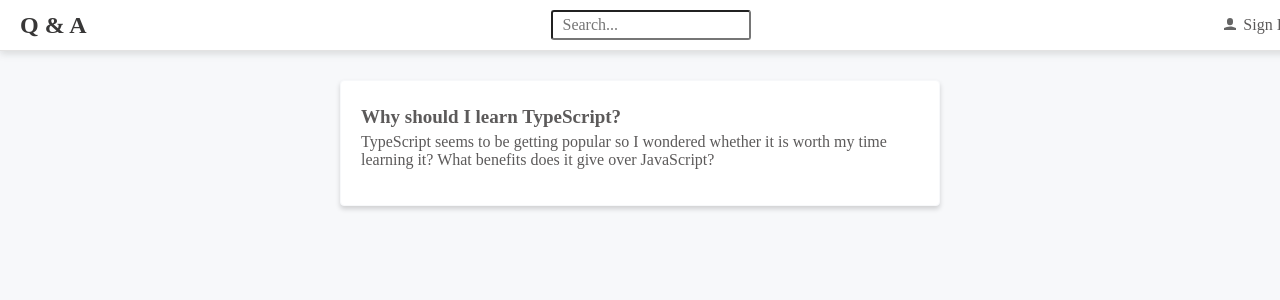
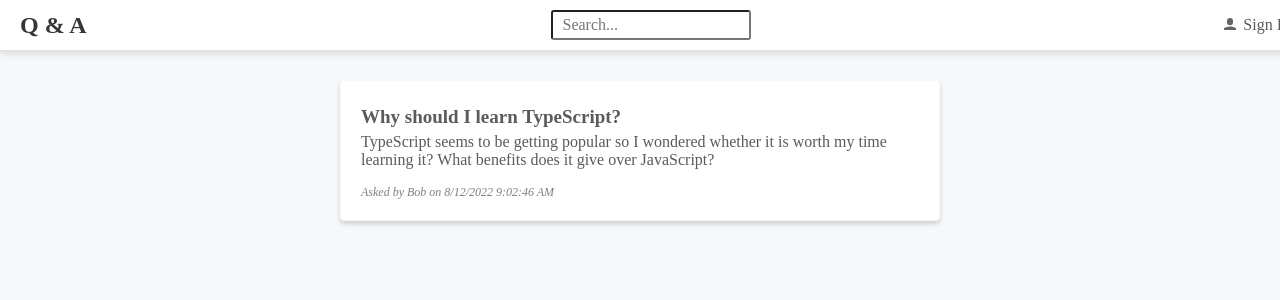
Before and after one commit to KennedyMungai/DankQAndAApp, a React (Create React App) app in the folder qandafrontend/: page /questions/1 in a window 1280 px wide. Shown: the top 300 px of the page. Built offline with nearby package versions, Linux system fonts and the light colour scheme.

Commit message:
Added the time variables to the markup

```diff
--- a/qandafrontend/src/QuestionPage.tsx
+++ b/qandafrontend/src/QuestionPage.tsx
@@ -4,7 +4,7 @@ import React, { useEffect, useState } from 'react'
 import { useParams } from 'react-router-dom'
 import { Page } from './Page'
 import { getQuestion, QuestionData } from './QuestionsData'
-import { gray6 } from './Styles'
+import { gray3, gray6 } from './Styles'
 
 const QuestionPage = () => {
     const [question, setQuestion] = useState<QuestionData | null>(null)
@@ -51,6 +51,20 @@ const QuestionPage = () => {
                     }>
                         {question.content}
                     </p>
+
+                    <div css={
+                        css`
+                            font-size: 12px;
+                            font-style: italic;
+                            color: ${gray3};
+                        `
+                    }>
+                        {
+                            `Asked by ${question.userName} on
+                            ${question.created.toLocaleDateString()}
+                            ${question.created.toLocaleTimeString()}`
+                        }
+                    </div>
                 </>
             )}
         </div>
```
